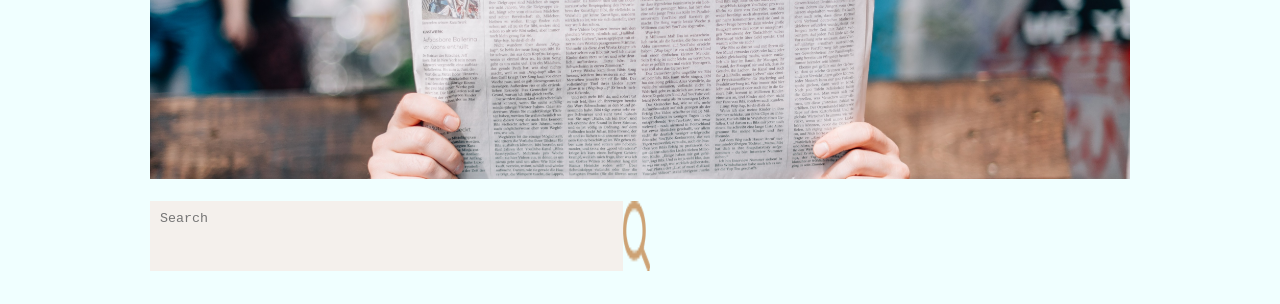
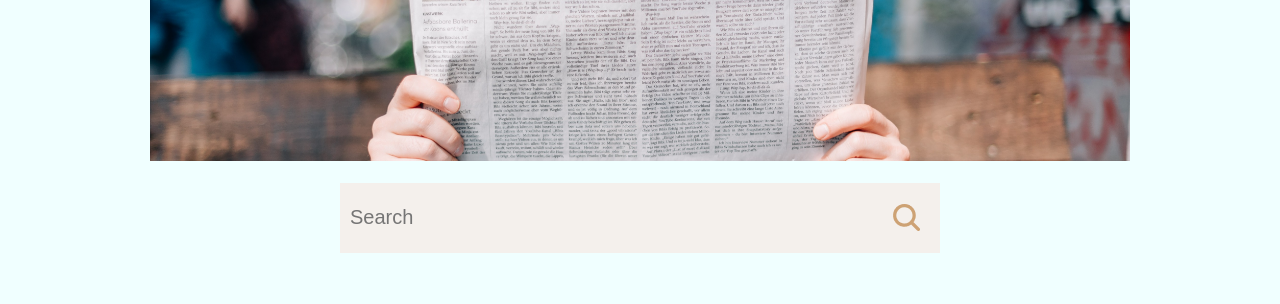
Before and after one commit to Goldvatechnologies/main-project, a plain HTML site: page Blog.html in a window 1280 px wide. Shown: the part 111-415 px from the top of the page. Drawn offline with Linux system fonts and the light colour scheme.

Commit message:
revamp the site

```diff
--- a/pages/Blog.html
+++ b/Blog.html
@@ -7,8 +7,7 @@
     <title>Blog</title>
     <link rel="stylesheet" href="./../css/Blog.css">
     <link rel="shortcut icon" href="./../images/logo.jpg" type="image/x-icon">
-    link
-</head>
+   </head>
 
 <body>
 
@@ -20,19 +19,24 @@
 
         <ul>
             <li><a href="./index.html">HOME</a></li>
-            <li><a href="./pages/about.html">ABOUT US</a></li>
-            <li><a href="./pages/services.html">SERVICES</a></li>
-            <li><a href="./pages/Contact.html">CONTACT US</a></li>
-            <li><a href="./pages/Blog.html">BLOG</a></li>
-            <li><a href="./pages/Project.html">PROJECT</a></li>
+            <li><a href="./about.html">ABOUT US</a></li>
+            <li><a href="./services.html">SERVICES</a></li>
+            <li><a href="./Contact.html">CONTACT US</a></li>
+            <li><a href="Blog.html">BLOG</a></li>
+            <li><a href="./Project.html">PROJECT</a></li>
         </ul>
     </nav>
-    <img class="blog_banner" src="./../images/Blog_banner.png" alt=""> <br><br>
+        <img class="blog_banner" src="./../images/Blog_banner.png" alt=""> <br><br>
 
     <div class="box">
-        <textarea class="search" placeholder="Search" name="" id=""></textarea>
-        <img src="./../images/search_icon.png" alt="">
-    </div> <br><br><br>
+        <form action="">
+            <input type="text" required class="form_search" name="" id="" placeholder="Search">
+            <button class="form_search_btn">
+                <img src="./../images/search_icon.png" alt="">
+            </button>
+        </form>
+    </div>
+    <br><br><br>
 
 
 
--- a/css/Blog.css
+++ b/css/Blog.css
@@ -37,6 +37,7 @@ body {
     color: brown;
     text-decoration: solid;
 }
+
 .blog_banner {
     width: 100%;
 }
@@ -52,14 +53,15 @@ body {
 }
 
 .box {
-    display: flex;
-    align-content: center;
+    width: 600px;
+    margin: 0 auto;
 }
+
 .search {
     display: flex;
     width: 600px;
     height: 70px;
-    background-color:#F4F0EC;
+    background-color: #F4F0EC;
     border: none;
     padding: 10px;
     resize: none;
@@ -70,6 +72,7 @@ body {
     gap: 100px;
 
 }
+
 .latest_post_info {
     margin-top: 90px;
     font-size: larger;
@@ -81,6 +84,7 @@ body {
 .low_cost {
     font-weight: bolder;
 }
+
 .Loren {
     margin-top: 13px;
 }
@@ -103,10 +107,12 @@ body {
     margin-top: 50px;
 
 }
+
 .icon {
     display: flex;
     align-items: end;
 }
+
 .details {
     width: 230px;
     font-weight: bolder;
@@ -136,6 +142,7 @@ body {
     height: 300px;
     background-color: black;
 }
+
 .send_button {
     background-color: black;
     color: white;
@@ -153,7 +160,27 @@ body {
     align-content: center;
 }
 
-.box {
-    width: 500px;
-    align-content: center;
+form {
+    position: relative;
 }
+
+.form_search {
+    display: block;
+    width: 600px;
+    height: 70px;
+    background-color: #F4F0EC;
+    border: none;
+    padding: 10px;
+    padding-right: 60px;
+    font-size: 20px;
+
+}
+
+.form_search_btn {
+    position: absolute;
+    right: 20px;
+    top: 30%;
+    background-color: transparent;
+    border: transparent;
+    cursor: pointer;
+}
```
Also changed, not shown: Contact.html (renamed from pages/Contact.html, +5 -5 lines), Project.html (renamed from pages/Project.html, +5 -5 lines), about.html (renamed from pages/about.html, +5 -5 lines), index.html (+7 -7 lines), services.html (renamed from pages/services.html, +6 -6 lines). Lines whose indentation alone changed are shown as unchanged.
